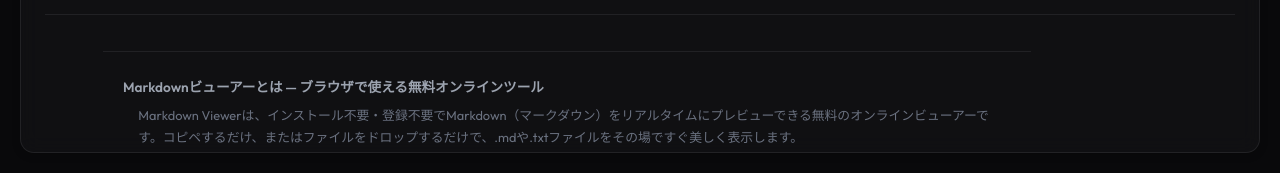
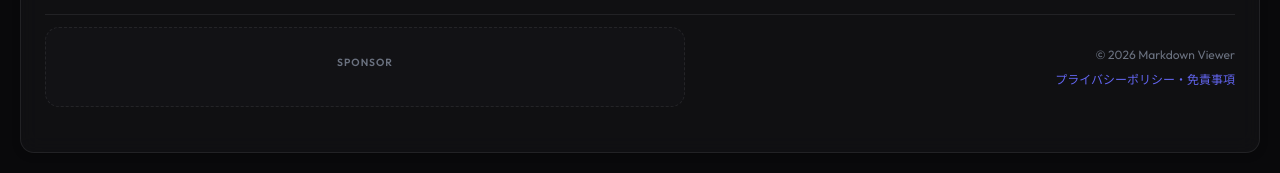
Before and after one commit to Koheui/markdown-viewer, a website built with Vite: page index.html in a window 1280 px wide. Shown: the part 627-800 px from the top of the page. Built offline with nearby package versions, Linux system fonts and the light colour scheme.

Commit message:
fix: hide SEO content section from screen to prevent layout breakage

```diff
--- a/src/style.css
+++ b/src/style.css
@@ -1559,12 +1559,15 @@ body {
    SEO Content Section
    ========================================================================== */
 .seo-content {
-  margin-top: 24px;
-  padding: 24px 20px;
-  border-top: 1px solid var(--border-color);
-  color: var(--text-muted);
-  font-size: 0.8rem;
-  line-height: 1.7;
+  position: absolute;
+  width: 1px;
+  height: 1px;
+  padding: 0;
+  margin: -1px;
+  overflow: hidden;
+  clip: rect(0, 0, 0, 0);
+  white-space: nowrap;
+  border: 0;
 }
 
 .seo-content h2 {
```
